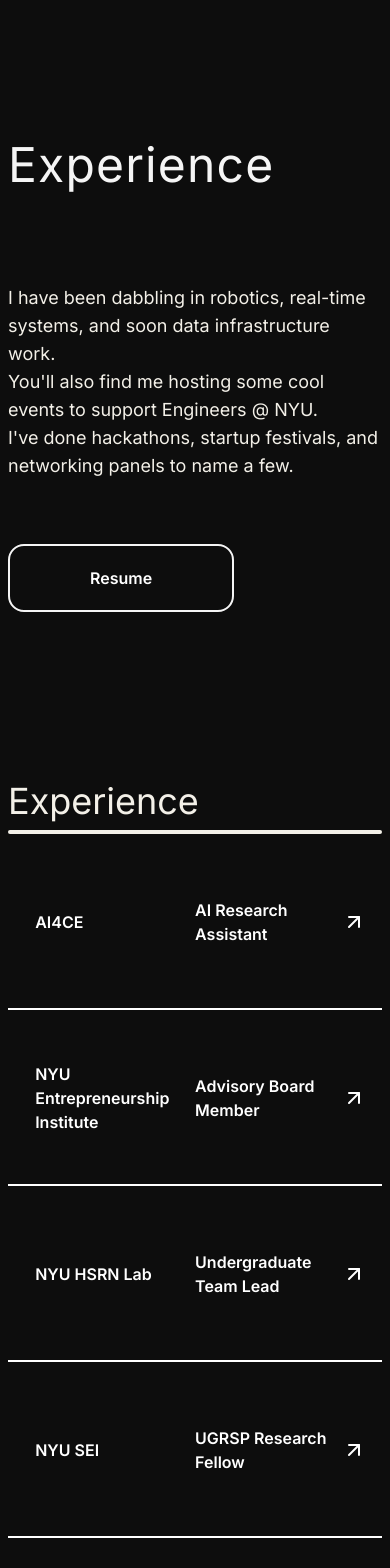
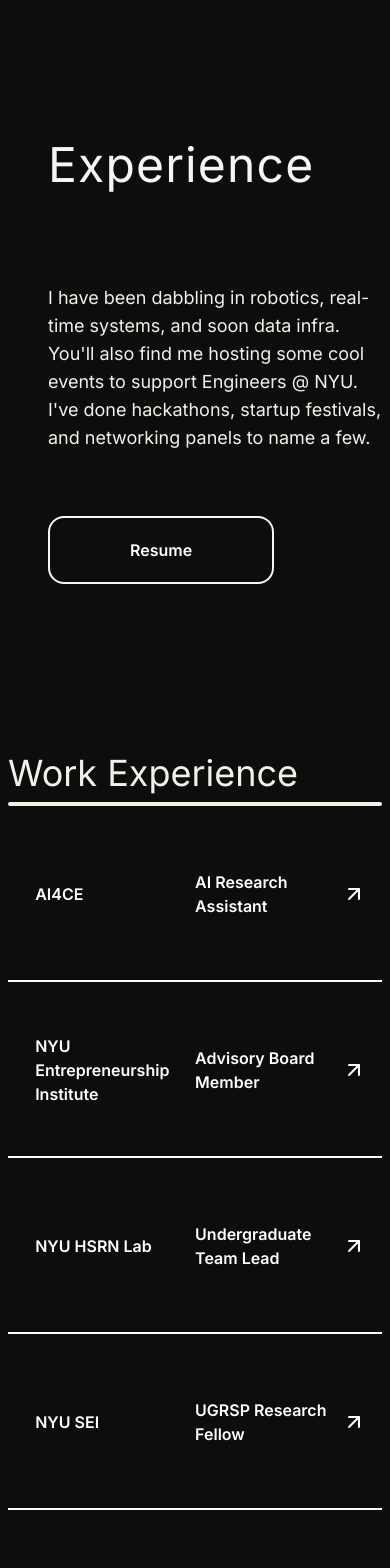
Before and after one commit to sean-lai-sh/sshlai, a Next.js app: page /experience in a window 390 px wide. Shown: the part 220-1788 px from the top of the page. Built offline with nearby package versions, Linux system fonts and the light colour scheme.

Commit message:
Fixed small edge cases

```diff
--- a/app/experience/page.tsx
+++ b/app/experience/page.tsx
@@ -1,6 +1,7 @@
 
 import Stair from '@/components/animated/Stair'
 import Experience from '@/components/experience/experience'
+import Contact from '@/components/landing/Contact'
 import HorizontalExpansion from '@/components/sections/horizontalExpansion'
 import React from 'react'
 
@@ -10,6 +11,7 @@
       <Stair>
         <Experience/>
         <HorizontalExpansion/>
+        <Contact/>
       </Stair>
     </div>
   )
--- a/components/animated/bglister.tsx
+++ b/components/animated/bglister.tsx
@@ -44,7 +44,7 @@
                 transition= {{duration: 1.25, ease: [0.22, 1, 0.36, 1], delay: index == 0 ? 1.1 : 0.4}} className='absolute inset-0 w-full h-full border-b-2 z-5 bg-transparent border-white'/>
                 {/* Foreground content */}
                 <div className="relative flex w-full z-5 items-center p-[1.7rem] h-full">
-                    <MaskText style='md:w-[30rem] w-[20rem]' phrases={[title]}  duration={0.92} customDelay={condition ? 0.95 : 0}/>
+                    <MaskText style='md:w-[27rem] w-[20rem]' phrases={[title]}  duration={0.92} customDelay={condition ? 0.95 : 0}/>
                     <MaskText style='w-full' phrases={[role]} customDelay={condition ? 0.85 : 0.4} duration={0.92}/>
                     <PopIcon Icon={<ArrowUpRight className='' />} style='absolute right-4' customDelay={condition ? 0.85 : 0.4}/>
                 </div>
--- a/components/experience/experience.tsx
+++ b/components/experience/experience.tsx
@@ -11,11 +11,11 @@
 
 
   return (
-    <section className='w-full p-2 md:p-20 bg-charcoal-darker '>
+    <section className='w-full p-2 lg:p-5 md:p-5 bg-charcoal-darker '>
         <div className='pt-[40vh] md:pt-0 md:mt-[20vh] min-h-[30vh] flex items-center justify-start text-start pb-40 md:pb-20'>
-            <div className='md:ml-20'>
+            <div className='ml-10 md:ml-20'>
                 <h1 className='text-5xl text-offwhite leading-relaxed tracking-wide mb-20'>Experience</h1>
-                <h2 className='font-sans text-lg w-full '>I have been dabbling in robotics, real-time systems, and soon data infrastructure work. <br/> You&apos;ll also find me hosting some cool events to support Engineers @ NYU. <br/> I&apos;ve done hackathons, startup festivals, and networking panels to name a few. </h2>
+                <h2 className='font-sans text-lg w-full lg:w-[90%] '>I have been dabbling in robotics, real-time systems, and soon data infra. <br/> You&apos;ll also find me hosting some cool events to support Engineers @ NYU. <br/> I&apos;ve done hackathons, startup festivals, and networking panels to name a few. </h2>
                 <div className='mt-16'>
                     {/* <a className='px-20 py-5 rounded-2xl border-[2px] border-offwhite'>
                         Resume
@@ -24,14 +24,14 @@
                 </div>
             </div>
         </div>
-        <div className='w-full flex flex-row min-h-[100vh] pb-40 md:pb-0 '>
+        <div className='w-full flex flex-row min-h-[100vh] pb-40 md:pb-0 gap-[2rem] xl:gap-[4rem]'>
             <div id='modal-container' className='hidden h-[60vh] lg:block w-[50vw] sticky top-10 overflow-hidden mt-20 py-20'>
                 <AnimatePresence mode='sync'>
                     <ModalPanel modal={currModal} experiences={workExp}/>
                 </AnimatePresence>
             </div>
             <ul id='exp-container' className='w-full lg:w-[50vw]'>
-                <div className='flex w-full justify-between items-end md:mb-4'><h1 className='text-center md:text-end text-4xl md:text-5xl leading-relaxed'>Experience</h1></div>
+                <div className='flex w-full justify-between items-end md:mb-4'><h1 className='text-center md:text-end text-4xl md:text-5xl leading-relaxed'>Work Experience</h1></div>
                 <Separator className='w-full bg-beige sm:h-[0.1rem] rounded-xl h-1'/>
                 {
                     workExp.map((exp, index) => {
--- a/components/landing/Contact.tsx
+++ b/components/landing/Contact.tsx
@@ -1,3 +1,4 @@
+'use client'
 import React from 'react'
 import { ArrowDownLeft } from 'lucide-react'
 import { Separator } from '@radix-ui/react-separator'
--- a/components/sections/horizontalExpansion.tsx
+++ b/components/sections/horizontalExpansion.tsx
@@ -18,7 +18,7 @@
       const horizontal = horizontalRef.current;
       if (!container || !horizontal) return;
       ScrollTrigger.matchMedia({
-        "(min-width: 1068px)":() => {
+        "(min-width: 1024px)":() => {
           const tl = gsap.timeline({
             defaults: { ease: "sine.inOut" },
             scrollTrigger: {
@@ -53,7 +53,7 @@
     <section ref={containerRef} className="relative w-screen bg-black">
         <div
           ref={horizontalRef}
-          className="horizontal-inner lg:flex block lg:w-[400vw] w-screen min-h-[500vh] gap-0 "
+          className="horizontal-inner lg:flex block lg:w-[400vw] w-screen min-h-[500vh] lg:min-h-[100vh] gap-0 "
         >
           <div className='absolute w-screen h-screen top-0 left-0 hidden lg:block'>
             <div className=' w-full pl-[16rem] pt-[15svh] relative z-[5]'>
@@ -70,6 +70,20 @@
             })
           }
         </div>
+        {/* <motion.div style={{height}} className={`relative mt-[100px]`}>
+            <div className={`
+                absolute
+                z-[1]
+                h-[1550%]
+                w-[120%]
+                left-[-10%]
+                rounded-b-[50%]
+                bg-darker
+                shadow-darker/40
+                shadow-[0px_50px_40px_rgba(0,0,0,0.748)]
+                overflow-clip
+            `}></div>
+        </motion.div> */}
     </section>
   );
 };
@@ -167,10 +181,10 @@
       <span className='lg:hidden text-lg left-[4rem] absolute top-[5rem] font-semibold text-charcoal-darker'>
         {data.number}
       </span>
-      <h1 className='lg:text-[2vw] md:text-5xl text-3xl lg:mt-[5rem] leading-relaxed text-charcoal-darker w-full'>
+      <h1 className='lg:text-[3vw] md:text-5xl text-3xl lg:mt-[5rem] leading-relaxed text-charcoal-darker w-full'>
         {data.title}
       </h1>
-      <h2 className='lg:text-[1.25vw] md:text-2xl text-lg mt-[1.5rem] lg:mt-[3rem] leading-relaxed text-charcoal-darker w-full'>
+      <h2 className='lg:text-[1.5vw] md:text-2xl text-lg mt-[1.5rem] lg:mt-[3rem] leading-relaxed text-charcoal-darker w-full'>
         {data.description.map((line, i) => (
           <React.Fragment key={i}>
             {line}
@@ -191,7 +205,7 @@
         w-[50%] pt-[2rem] min-h-[300px]
         relative h-full
         lg:block lg:static lg:w-[20vw]
-        lg:min-h-[90vh] lg:pt-[20vh] lg:mx-0
+        lg:min-h-[90vh] lg:pt-[30vh] lg:mx-0
         md:mx-[4rem] md:h-fit md:min-h-[400px]
         md:w-[40%]
 
--- a/components/ui/ModalPanel.tsx
+++ b/components/ui/ModalPanel.tsx
@@ -24,7 +24,7 @@
             {
                 experiences.map( (exp, index) => {
                 const { logo_img_src } = exp
-                return <div className={`flex items-center justify-center w-1/2 flex-col h-[60vh] ${exp.img_tag} text-start rounded-xl border-[4px] gap-10 border-offwhite shadow-lg shadow-beige p-5`} key={`modal_${index}`}>
+                return <div className={`flex items-center justify-center w-[40vw] min-w-[350px] flex-col h-[60vh] ${exp.img_tag} text-start rounded-xl border-[4px] gap-10 border-offwhite shadow-lg shadow-beige p-5`} key={`modal_${index}`}>
                     <div className='w-[300px] h-[300px] relative min-h-[300px]'>
                         <Image
                         src={`${logo_img_src}`}
@@ -33,7 +33,7 @@
                         className='object-contain'
                         />
                     </div>
-                    <div className='w-[375px]h-full'>
+                    <div className='w-[375px] h-full'>
                         <h1>{exp.job_title}</h1>
                         <h2>{exp.duration}</h2>
                         <p>
--- a/lib/consts.ts
+++ b/lib/consts.ts
@@ -235,7 +235,7 @@
     ],
     ctaText: "Visit Event",
     ctaLink: "#",
-    image: "/mnm.png",
+    image: "/sw24.png",
     bgColor: "#f5f5f5"
   }
 ];
@@ -312,7 +312,7 @@
     ],
     skills: ["NLP", "Data Processing", "Python", "Numpy"],
     logo_img_src: "/test2.png",
-    img_tag: "bg-white text-black",
+    img_tag: "bg-offwhite text-black",
     company_link: "https://www.engineering.nyu.edu/"
   },
   {
```
Also changed, not shown: public/sw24 - Copy.png (added), public/sw24.png (added).
